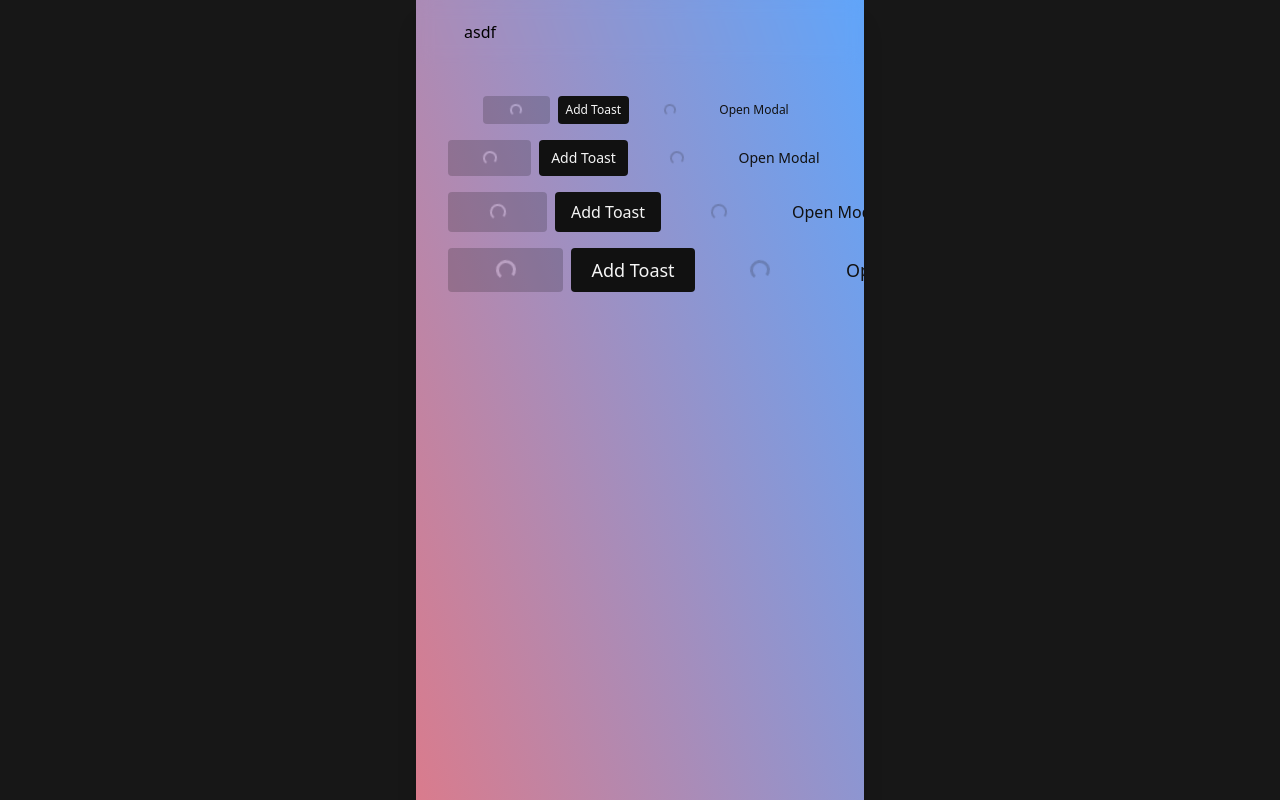
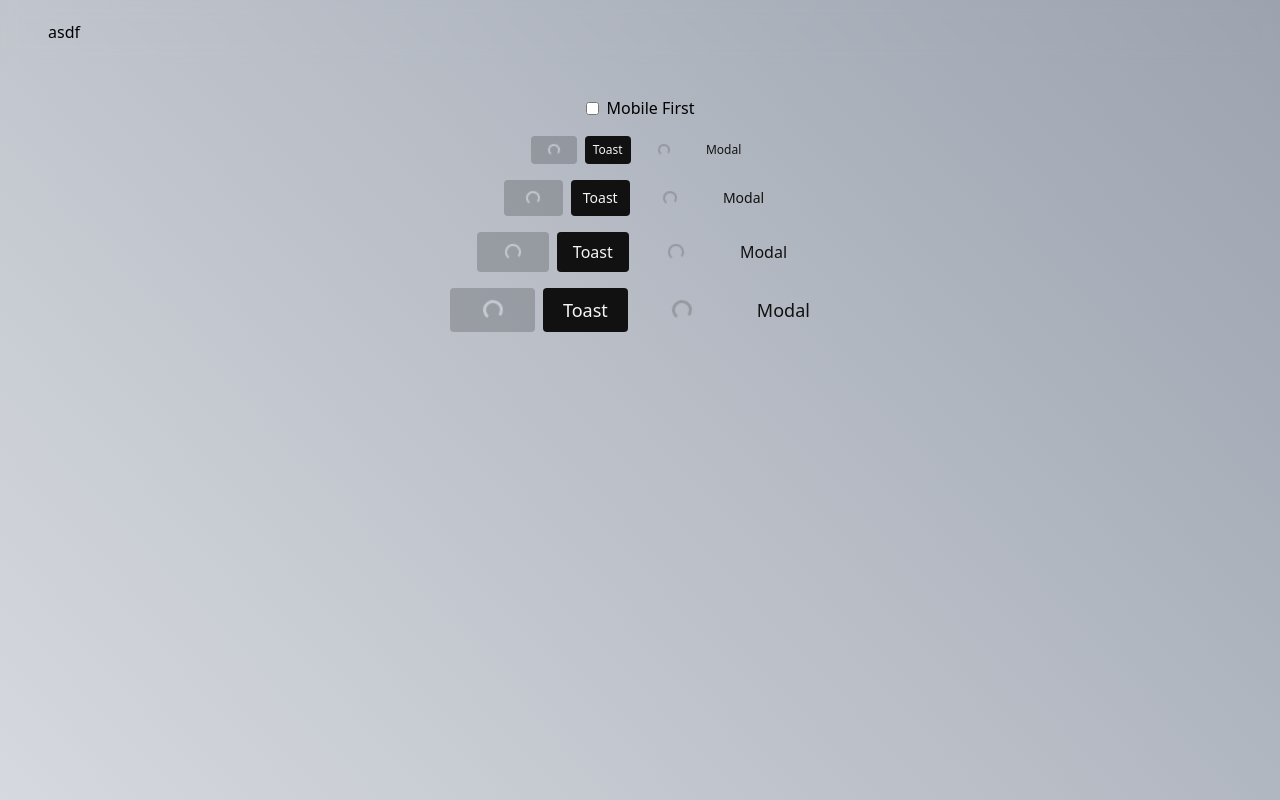
Before and after one commit to r-4bb1t/rabbit-ui, a React (Vite) app: page / in a window 1280 px wide. Built offline with nearby package versions, Linux system fonts and the light colour scheme; a web font is replaced by a local one.

Commit message:
style: add colors

```diff
--- a/src/App.tsx
+++ b/src/App.tsx
@@ -1,3 +1,5 @@
+import { useState } from "react";
+
 import Button from "./components/Button";
 import Layout from "./components/Layout";
 import Header from "./components/Layout/Header";
@@ -5,6 +7,7 @@ import { useContextStore } from "./store/contextStore";
 
 export default function App() {
   const { addToast, openModal } = useContextStore();
+  const [mobileFirst, setMobileFirst] = useState(false);
 
   const handleClick = () => {
     addToast({
@@ -34,9 +37,17 @@ export default function App() {
   };
 
   return (
-    <Layout mobileFirst>
-      <Header mobileFirst></Header>
-      <main className="w-full pt-24 flex flex-col items-center justify-center p-8 bg-gradient-to-tr from-red-400 to-blue-400 gap-4">
+    <Layout mobileFirst={mobileFirst}>
+      <Header mobileFirst={mobileFirst}></Header>
+      <main className="w-full pt-24 flex flex-col items-center justify-center p-8 bg-gradient-to-tr from-gray-200 to-gray-400 gap-4">
+        <label className="flex gap-2 items-center">
+          <input
+            type="checkbox"
+            checked={mobileFirst}
+            onChange={(e) => setMobileFirst(e.target.checked)}
+          />
+          Mobile First
+        </label>
         {["xs", "sm", "md", "lg"].map((size) => (
           <div className="flex items-center gap-2" key={size}>
             <Button
@@ -44,13 +55,13 @@ export default function App() {
               size={size as "xs" | "sm" | "md" | "lg"}
               loading
             >
-              Click me!
+              Toast
             </Button>
             <Button
               onClick={handleClick}
               size={size as "xs" | "sm" | "md" | "lg"}
             >
-              Add Toast
+              Toast
             </Button>
             <Button
               onClick={handleClick}
@@ -58,14 +69,14 @@ export default function App() {
               loading
               ghost
             >
-              Click me!
+              Modal
             </Button>
             <Button
               onClick={openTestModal}
               size={size as "xs" | "sm" | "md" | "lg"}
               ghost
             >
-              Open Modal
+              Modal
             </Button>
           </div>
         ))}
--- a/src/components/Layout/Toasts.tsx
+++ b/src/components/Layout/Toasts.tsx
@@ -60,7 +60,14 @@ const Toast = ({
           removeToast(item.id!);
         }}
       >
-        <X className="w-4 h-4 fill-black" />
+        <X
+          className={cc([
+            "w-4 h-4",
+            item.type === "info"
+              ? "text-primary-text"
+              : "text-primary-background",
+          ])}
+        />
       </Button>
     </motion.div>
   );
--- a/src/index.ts
+++ b/src/index.ts
@@ -1,4 +1,5 @@
 export { default as Button } from "./components/Button";
 export { default as Spinner } from "./components/Spinner";
+export { default as Layout } from "./components/Layout";
 
 export { config as tailwindPreset } from "../tailwind.config";
--- a/tailwind.config.ts
+++ b/tailwind.config.ts
@@ -13,9 +13,9 @@ export const config: Config = {
           text: "#f5f5f5",
           disabled: "#b4b4b4",
         },
-        success: "#0022ff",
-        warning: "#ffcc00",
-        error: "#ff0000",
+        success: "#6666dd",
+        warning: "#dd9933",
+        error: "#dd6666",
       },
       minHeight: {
         // @ts-expect-error this can be an array
```
